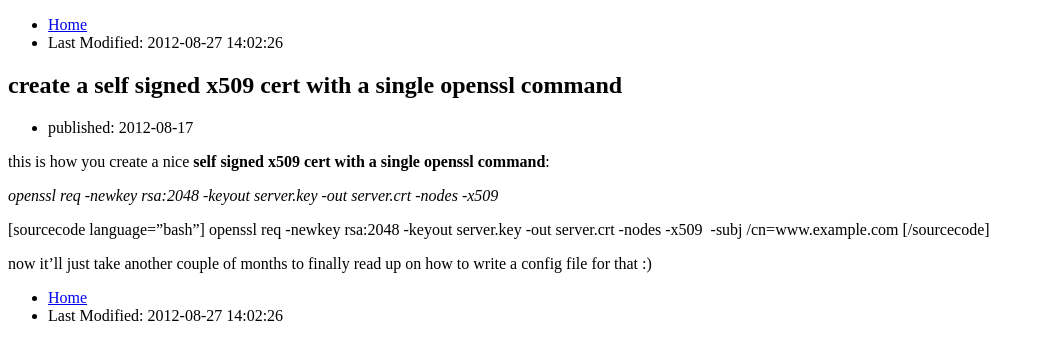
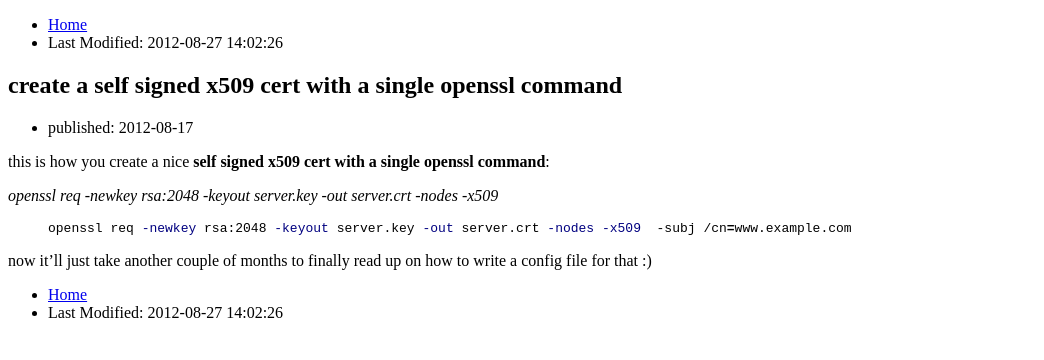
Before and after one commit to serverhorror/serverhorror.github.com, a Jekyll site: the page built from _posts/2012-08-17-create-a-self-signed-x509-cert-with-a-single-openssl-command.markdown, in a window 1280 px wide. Shown: the top 360 px of the page, without its empty margins (0-1044 px from the left). Built offline with Jekyll 4.4.1, drawn with Linux system fonts in a browser that asks for light colours; Markdown is read by kramdown in place of the engine named in the settings.

Commit message:
wordpress sourcecode tag to jekyll highlight migrated

```diff
--- a/_posts/2012-08-17-create-a-self-signed-x509-cert-with-a-single-openssl-command.markdown
+++ b/_posts/2012-08-17-create-a-self-signed-x509-cert-with-a-single-openssl-command.markdown
@@ -26,8 +26,8 @@ This is how you create a nice **self signed x509 cert with a single openssl com
 
 _openssl req -newkey rsa:2048 -keyout server.key -out server.crt -nodes -x509_
 
-[sourcecode language="bash"]
+{% highlight bash %}
 openssl req -newkey rsa:2048 -keyout server.key -out server.crt -nodes -x509  -subj /CN=www.example.com
-[/sourcecode]
+{% endhighlight %}
 
 Now it'll just take another couple of months to finally read up on how to write a config file for that :)
```
